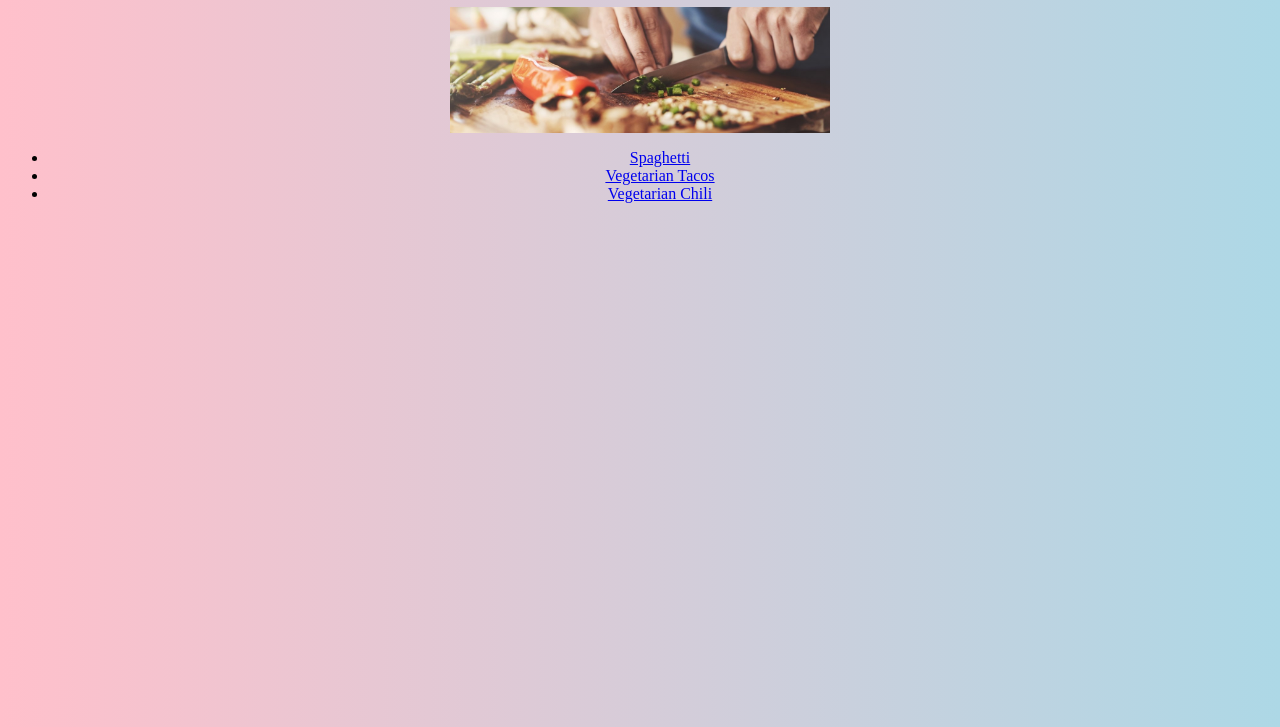
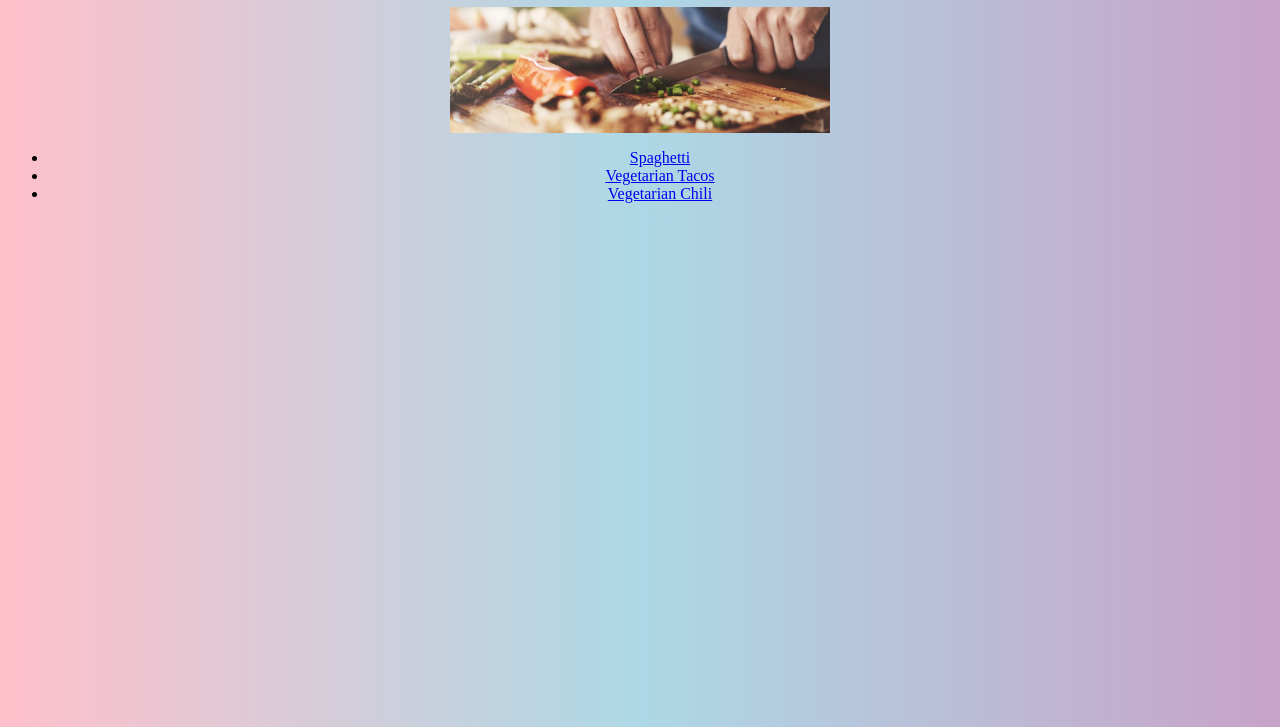
Before and after one commit to schea85/odin-recipes, a plain HTML site: page index.html in a window 1280 px wide. Shown: the part 73-800 px from the top of the page. Drawn offline with Linux system fonts and the light colour scheme.

Commit message:
Bgcolor changed

```diff
--- a/styles.css
+++ b/styles.css
@@ -6,7 +6,7 @@ img {
 }
 
 body {
-	background-image: linear-gradient(to right, pink, lightblue);
+	background-image: linear-gradient(to right, pink, lightblue, #C8A2C8);
 }
 
 h1 {
```
